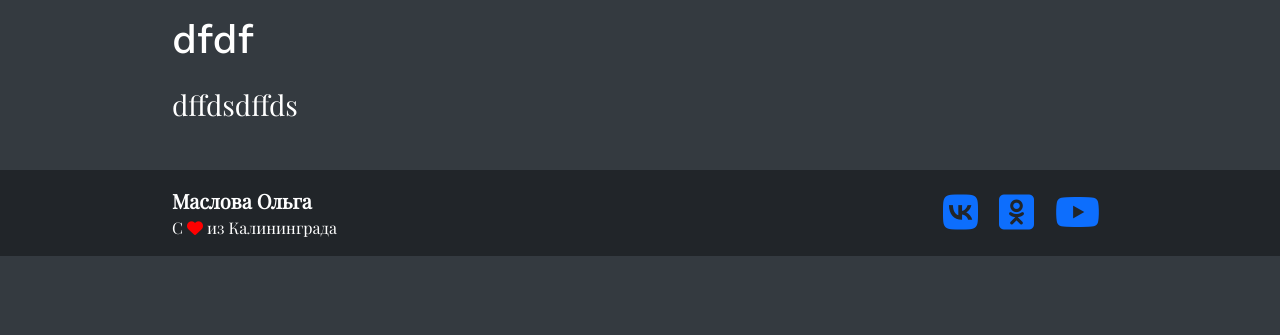
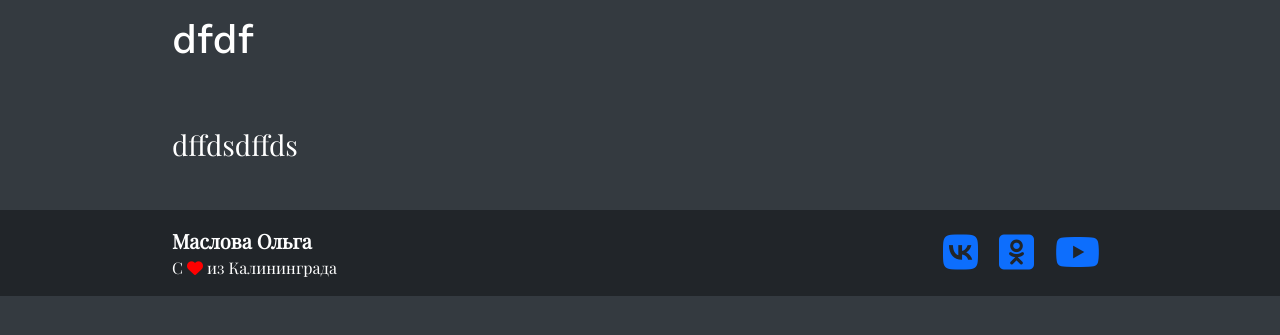
Before and after one commit to frolmaslov/guitar, a Flask app: page /blog/dfdf in a window 1280 px wide. Shown: the part 64-399 px from the top of the page. Run offline with Flask 2, Linux system fonts and the light colour scheme; data comes from the database, SQL or seed files in the repository; both versions use the stored data as it was after the commit; parts of the project's set-up code (start-up, migrations or seed data) failed here and were passed over; some libraries are stand-ins or nearby versions.

Commit message:
Merge remote-tracking branch 'origin/master'

```diff
--- a/posts/templates/posts/post_detail.html
+++ b/posts/templates/posts/post_detail.html
@@ -14,9 +14,9 @@
 </iframe>
         {% endif %}
     {% if post.img_filename %}
-      <div class="card"><img class="card-img w-75 d-block" src="{{post.img_filename}}"></div>
-                    </div>
+      <div class="card"><img class="card-img w-100 d-block" src="{{post.img_filename}}"></div>
+
         {% endif %}
-<h3 style="color:white">{{post.body}}</h3>
+<h3 class="my-5" style="color:white">{{post.body}}</h3>
 </div>
 {% endblock %}
```
Also changed, not shown: database.db.
